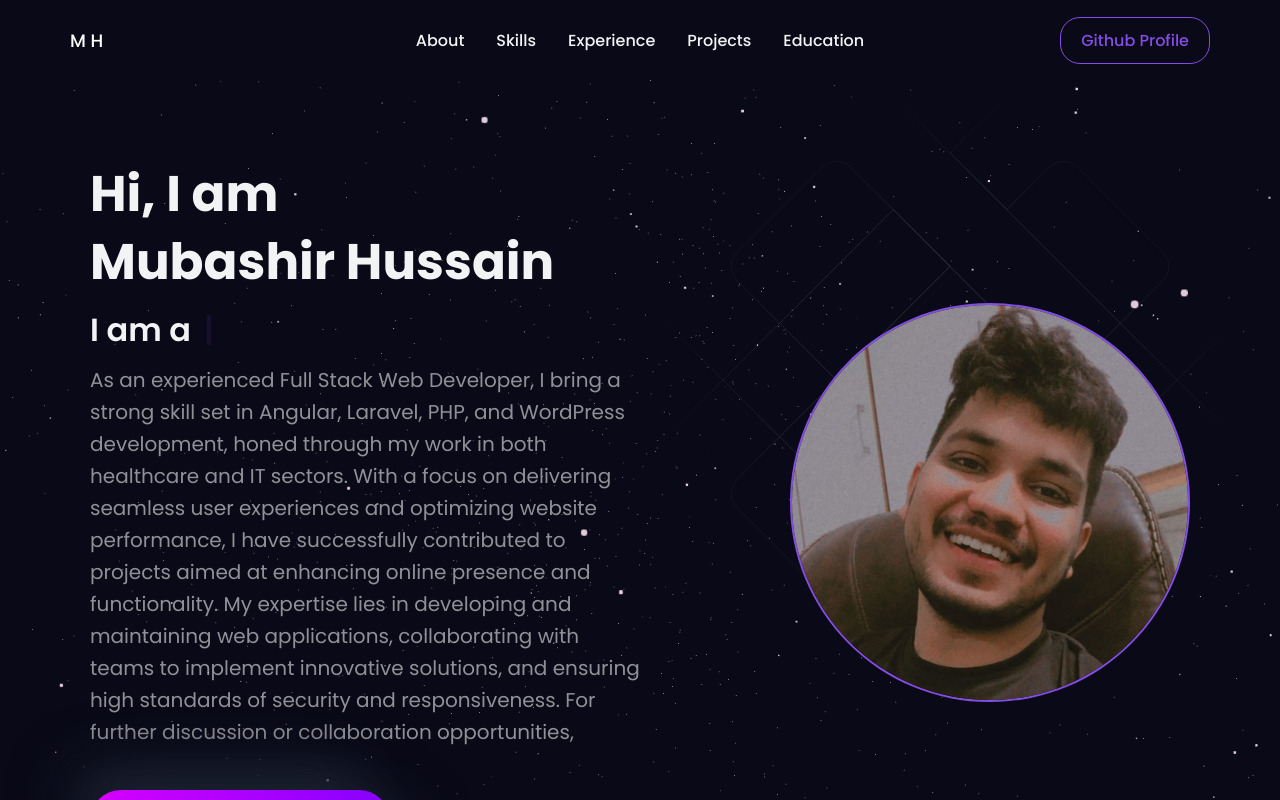
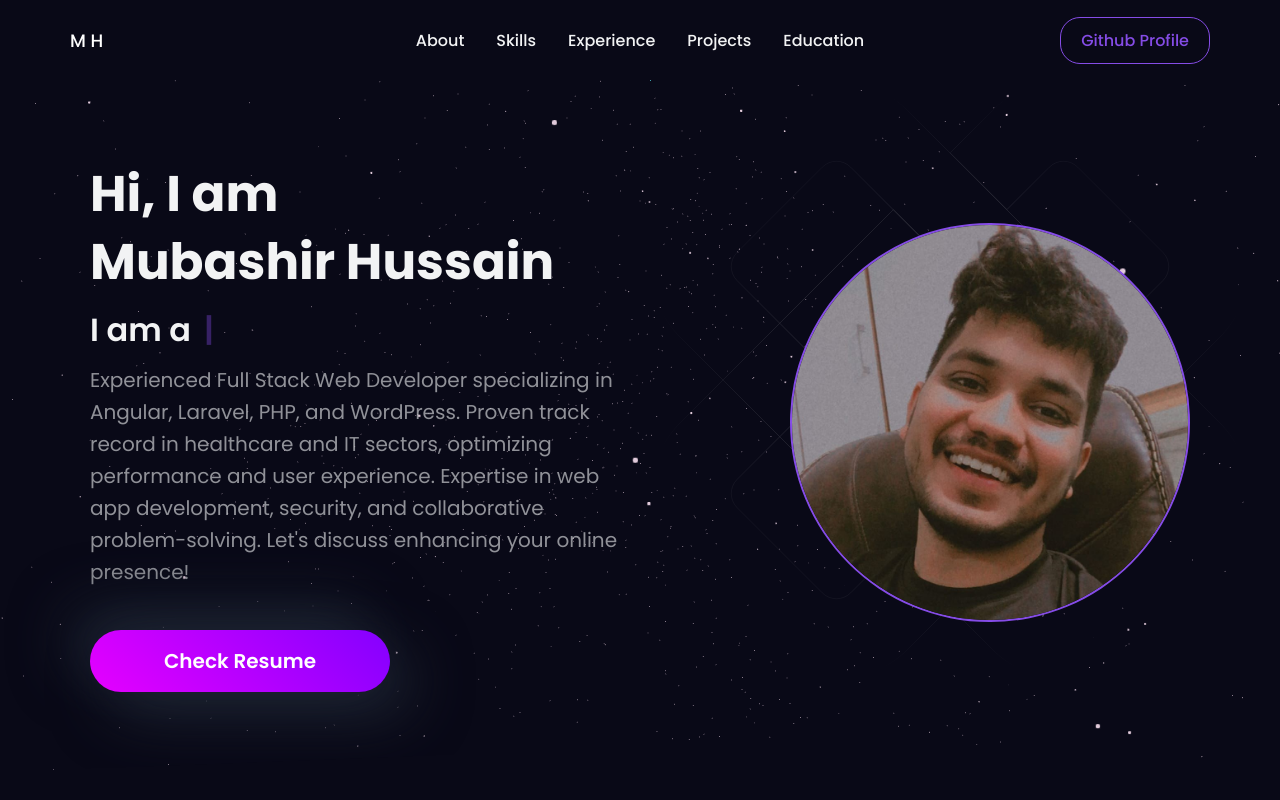
Before and after one commit to mubashirhussainkhadim/personal_portfolio, a React (Create React App) app: page / in a window 1280 px wide. Shown: the top 800 px of the page. Built offline with nearby package versions, Linux system fonts and the light colour scheme; the HTML template or start-up script is replaced by a standard one.

Commit message:
Update constants.js

```diff
--- a/src/data/constants.js
+++ b/src/data/constants.js
@@ -8,7 +8,7 @@ export const Bio = {
        "Wordpress Developer",
     ],
     description:
-      "As an experienced Full Stack Web Developer, I bring a strong skill set in Angular, Laravel, PHP, and WordPress development, honed through my work in both healthcare and IT sectors. With a focus on delivering seamless user experiences and optimizing website performance, I have successfully contributed to projects aimed at enhancing online presence and functionality. My expertise lies in developing and maintaining web applications, collaborating with teams to implement innovative solutions, and ensuring high standards of security and responsiveness. For further discussion or collaboration opportunities,",
+      "Experienced Full Stack Web Developer specializing in Angular, Laravel, PHP, and WordPress. Proven track record in healthcare and IT sectors, optimizing performance and user experience. Expertise in web app development, security, and collaborative problem-solving. Let's discuss enhancing your online presence!",
     github: "https://github.com/mubashirhussainkhadim",
     resume: "https://drive.google.com/file/d/1QN1iGdhYaCg9C4zptkwawwF8N222gn3q/view",
     linkedin: "https://www.linkedin.com/in/mubashirhussainkhadim/",
```
